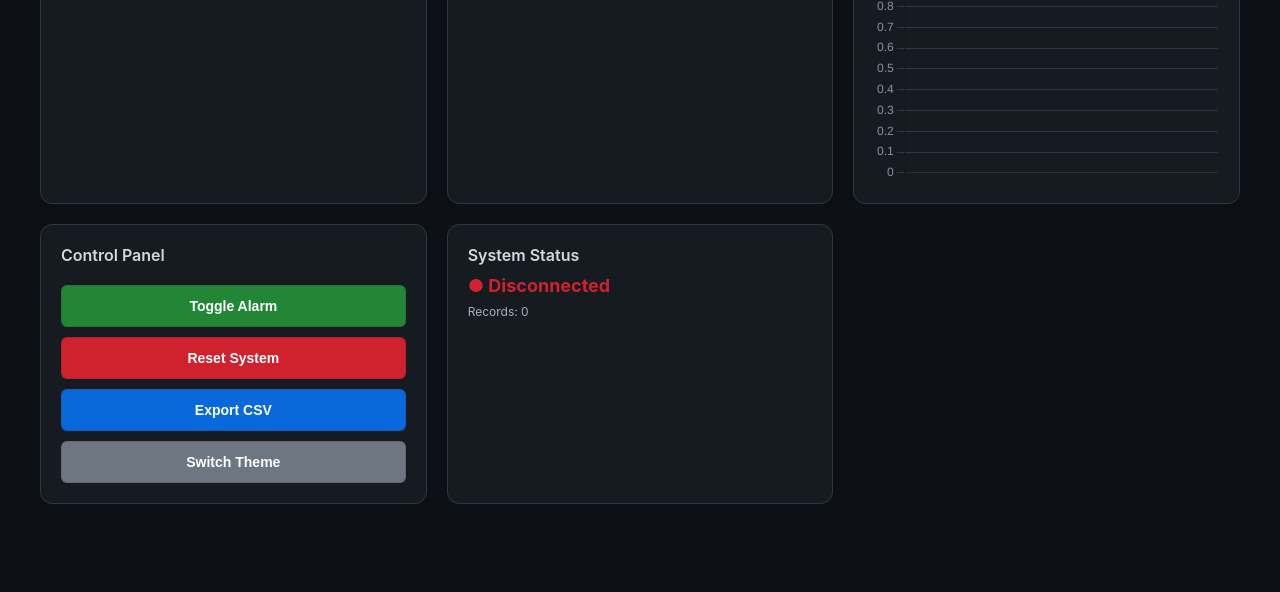
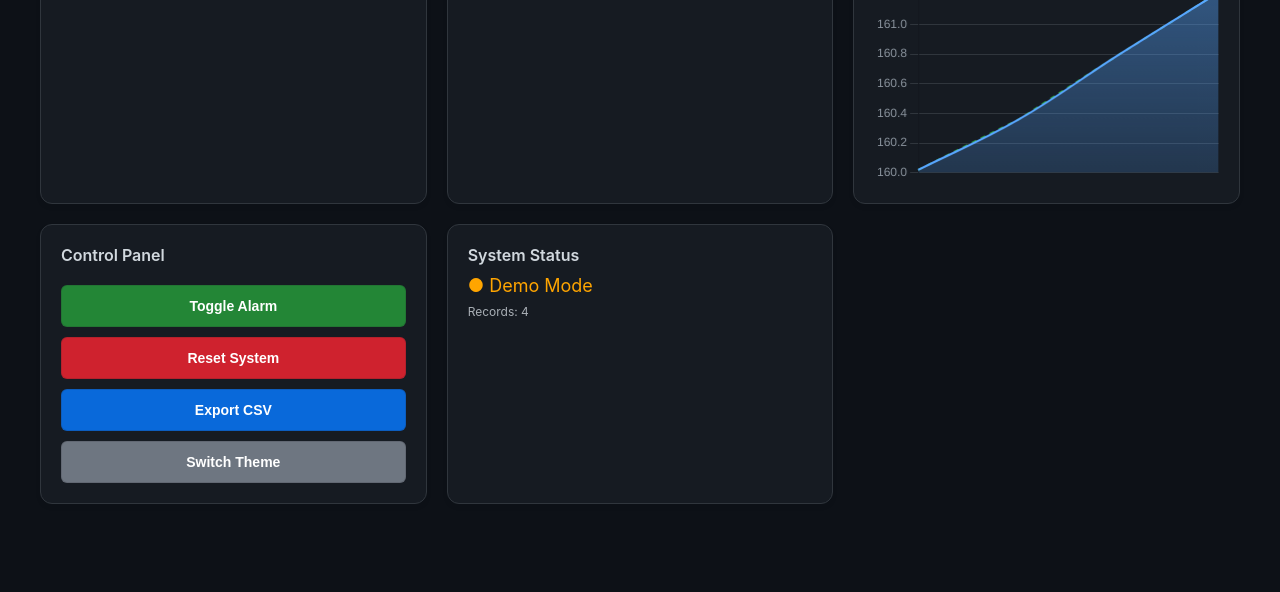
Before and after one commit to khairiahmad832-boop/PETIR-V.15, a plain HTML site: page index.html in a window 1280 px wide. Shown: the part 208-800 px from the top of the page. Drawn offline with nearby package versions, Linux system fonts and the light colour scheme.

Commit message:
Update index.html

```diff
--- a/index.html
+++ b/index.html
@@ -356,7 +356,7 @@
   connectWebSocket();
 
   // UNCOMMENT baris di bawah ini jika ingin langsung melihat hasil tanpa Server Backend
-  // setTimeout(simulateDemoData, 1000);
+   setTimeout(simulateDemoData, 1000);
 
 </script>
 </body>
```
